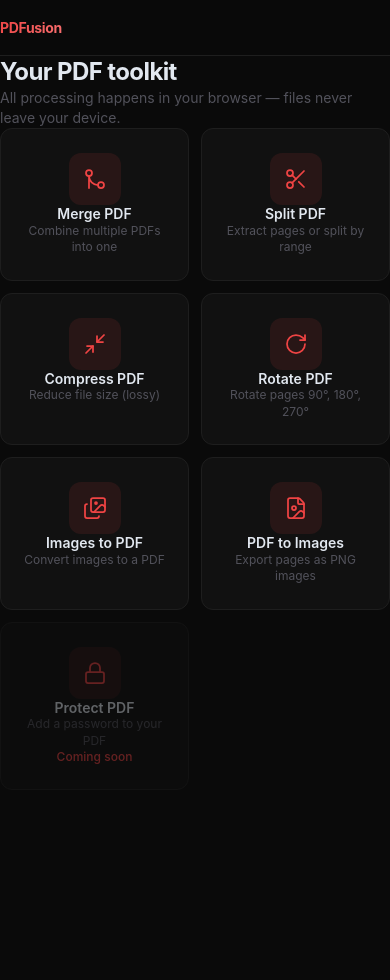
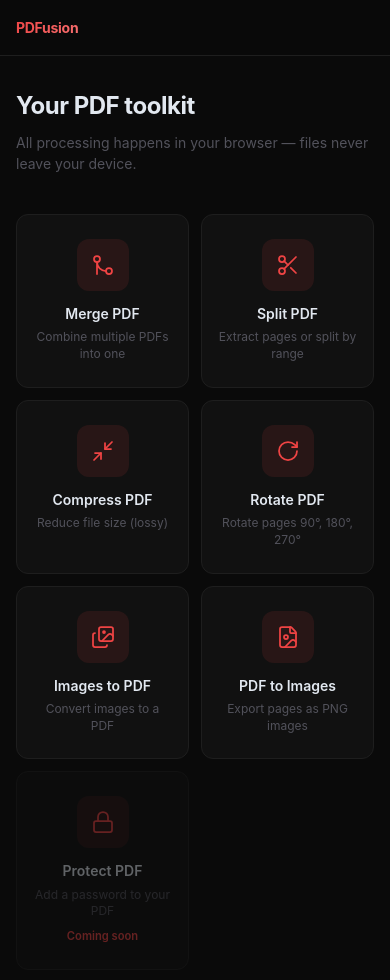
Before and after one commit to Xoudusz/pdfusion, a React (Vite) app: page / in a window 390 px wide. Shown: the top 980 px of the page. Before the commit the page ends 844 px from the top, so only its background shows below. Built offline with nearby package versions, Linux system fonts and the light colour scheme.

Commit message:
fix: reliable mobile layout with inline styles, fix Tailwind responsive scanning

```diff
--- a/src/components/Layout.tsx
+++ b/src/components/Layout.tsx
@@ -8,26 +8,39 @@ interface LayoutProps {
 
 export default function Layout({ children, onBack, title }: LayoutProps) {
   return (
-    <div className="min-h-screen flex flex-col">
+    <div style={{ minHeight: "100vh", display: "flex", flexDirection: "column" }}>
       <header
-        className="sticky top-0 z-10 border-b backdrop-blur-sm"
+        className="sticky top-0 z-10 backdrop-blur-sm"
         style={{
-          borderColor: "var(--border)",
+          borderBottom: "1px solid var(--border)",
           backgroundColor: "rgba(10,10,10,0.85)",
           height: 56,
         }}
       >
-        <div className="flex items-center gap-2 h-full px-4 md:px-6 max-w-5xl mx-auto">
+        <div
+          style={{
+            display: "flex",
+            alignItems: "center",
+            gap: "0.5rem",
+            height: "100%",
+            padding: "0 1rem",
+            maxWidth: "64rem",
+            marginInline: "auto",
+          }}
+        >
           {onBack && (
             <button
               onClick={onBack}
-              className="flex items-center justify-center rounded-md transition-colors"
               style={{
-                color: "var(--text-muted)",
+                display: "flex",
+                alignItems: "center",
+                justifyContent: "center",
                 padding: "0.25rem",
                 background: "none",
                 border: "none",
                 cursor: "pointer",
+                color: "var(--text-muted)",
+                borderRadius: 6,
               }}
               onMouseEnter={(e) => {
                 (e.currentTarget as HTMLButtonElement).style.color = "var(--text)";
@@ -40,8 +53,10 @@ export default function Layout({ children, onBack, title }: LayoutProps) {
             </button>
           )}
           <span
-            className="font-bold text-sm tracking-tight"
             style={{
+              fontWeight: 700,
+              fontSize: "0.875rem",
+              letterSpacing: "-0.02em",
               background: "linear-gradient(135deg, #ef4444, #f87171)",
               WebkitBackgroundClip: "text",
               WebkitTextFillColor: "transparent",
@@ -52,7 +67,15 @@ export default function Layout({ children, onBack, title }: LayoutProps) {
           </span>
         </div>
       </header>
-      <main className="flex-1 px-4 md:px-6 py-8 md:py-10 max-w-5xl mx-auto w-full">
+      <main
+        style={{
+          flex: 1,
+          padding: "2rem 1rem",
+          maxWidth: "64rem",
+          marginInline: "auto",
+          width: "100%",
+        }}
+      >
         {children}
       </main>
     </div>
--- a/src/components/ToolGrid.tsx
+++ b/src/components/ToolGrid.tsx
@@ -43,19 +43,30 @@ interface Props {
 export default function ToolGrid({ onSelect }: Props) {
   return (
     <div>
-      <div className="mb-8 md:mb-10">
+      <div style={{ marginBottom: "2.5rem" }}>
         <h1
-          className="text-2xl md:text-3xl font-bold mb-1.5 tracking-tight"
-          style={{ color: "var(--text)" }}
+          style={{
+            fontSize: "clamp(1.5rem, 5vw, 1.875rem)",
+            fontWeight: 700,
+            letterSpacing: "-0.02em",
+            color: "var(--text)",
+            marginBottom: "0.5rem",
+          }}
         >
           Your PDF toolkit
         </h1>
-        <p className="text-sm" style={{ color: "var(--text-muted)" }}>
+        <p style={{ color: "var(--text-muted)", fontSize: "0.875rem" }}>
           All processing happens in your browser — files never leave your device.
         </p>
       </div>
 
-      <div className="grid grid-cols-2 md:grid-cols-3 lg:grid-cols-4 gap-3 md:gap-4">
+      <div
+        style={{
+          display: "grid",
+          gridTemplateColumns: "repeat(auto-fill, minmax(150px, 1fr))",
+          gap: "0.75rem",
+        }}
+      >
         {TOOLS.map((tool) => {
           const Icon = tool.icon;
           return (
@@ -63,14 +74,19 @@ export default function ToolGrid({ onSelect }: Props) {
               key={tool.id}
               onClick={() => !tool.disabled && onSelect(tool.id)}
               disabled={tool.disabled}
-              className="flex flex-col items-center text-center rounded-xl transition-all duration-150"
               style={{
+                display: "flex",
+                flexDirection: "column",
+                alignItems: "center",
+                textAlign: "center",
                 background: "var(--bg-card)",
                 border: "1px solid var(--border)",
+                borderRadius: 12,
                 padding: "1.5rem 1rem",
                 cursor: tool.disabled ? "not-allowed" : "pointer",
                 color: "var(--text)",
                 opacity: tool.disabled ? 0.4 : 1,
+                transition: "border-color 0.15s, background 0.15s",
               }}
               onMouseEnter={(e) => {
                 if (tool.disabled) return;
@@ -86,22 +102,29 @@ export default function ToolGrid({ onSelect }: Props) {
               }}
             >
               <div
-                className="flex items-center justify-center rounded-xl mb-3.5"
                 style={{
+                  display: "flex",
+                  alignItems: "center",
+                  justifyContent: "center",
                   width: 52,
                   height: 52,
+                  borderRadius: 12,
                   background: "rgba(239,68,68,0.1)",
                   color: "var(--accent)",
+                  marginBottom: "0.875rem",
+                  flexShrink: 0,
                 }}
               >
                 <Icon size={24} strokeWidth={1.75} />
               </div>
-              <div className="font-semibold text-sm mb-1 leading-tight">{tool.label}</div>
-              <div className="text-xs leading-snug" style={{ color: "var(--text-muted)" }}>
+              <div style={{ fontWeight: 600, fontSize: "0.875rem", marginBottom: "0.375rem", lineHeight: 1.3 }}>
+                {tool.label}
+              </div>
+              <div style={{ fontSize: "0.75rem", color: "var(--text-muted)", lineHeight: 1.4 }}>
                 {tool.description}
               </div>
               {tool.disabled && (
-                <div className="text-xs mt-2 font-medium" style={{ color: "var(--accent)" }}>
+                <div style={{ fontSize: "0.7rem", marginTop: "0.5rem", fontWeight: 600, color: "var(--accent)" }}>
                   Coming soon
                 </div>
               )}
--- a/src/index.css
+++ b/src/index.css
@@ -1,4 +1,5 @@
 @import "tailwindcss";
+@source "../src/**/*.{tsx,ts,jsx,js}";
 
 :root {
   --bg: #0a0a0a;
```
